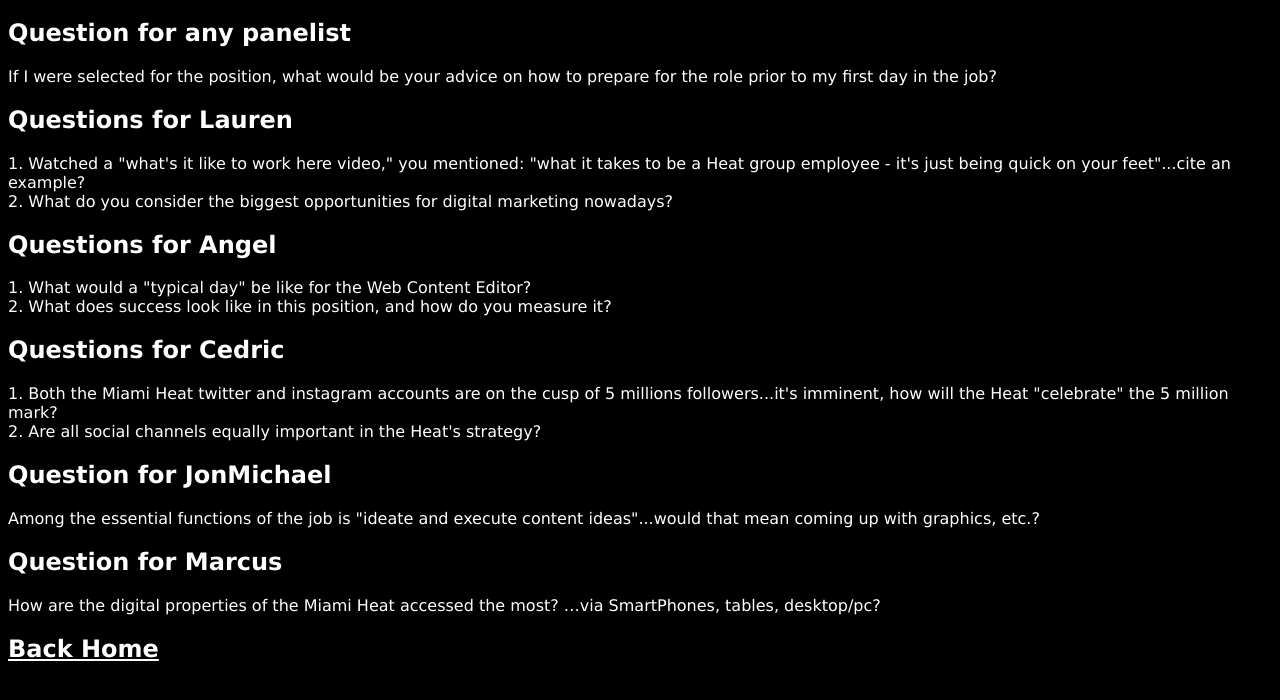
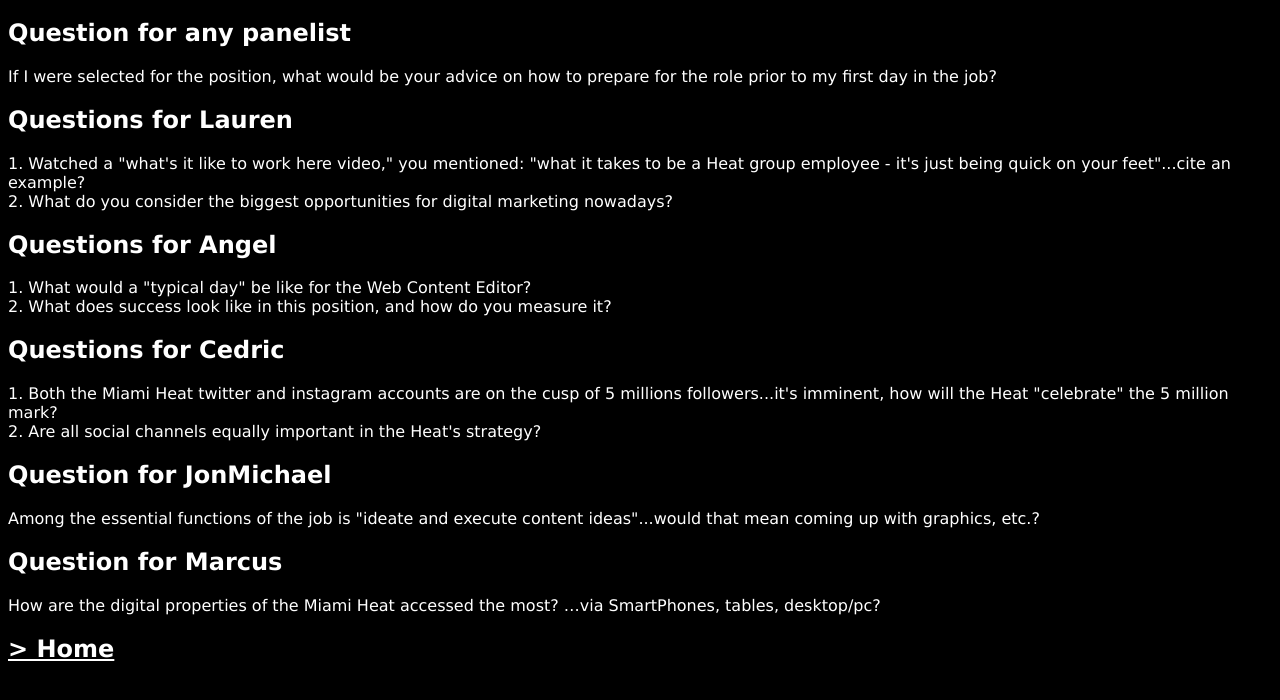
Before and after one commit to josecmedinajr/profile, a plain HTML site: page questions.html in a window 1280 px wide. Shown: the part 62-762 px from the top of the page. Drawn offline with Linux system fonts and the light colour scheme.

Commit message:
last push of 10_15

```diff
--- a/questions.html
+++ b/questions.html
@@ -1,4 +1,5 @@
 <!DOCTYPE html>
+<html lang="en">
 <head>
     <title>José C. Medina Interview Questions</title>
 </head>
@@ -38,7 +39,7 @@
     How are the digital properties of the Miami Heat accessed the most? …via SmartPhones, tables, desktop/pc?
 </p>
 
-<h2><a style="color:white" href="index.html">Back Home</a></h2>
+<h2><a style="color:white" href="index.html">> Home</a></h2>
 
 </body>
 
```
Also changed, not shown: index.html (+2 -0 lines).
